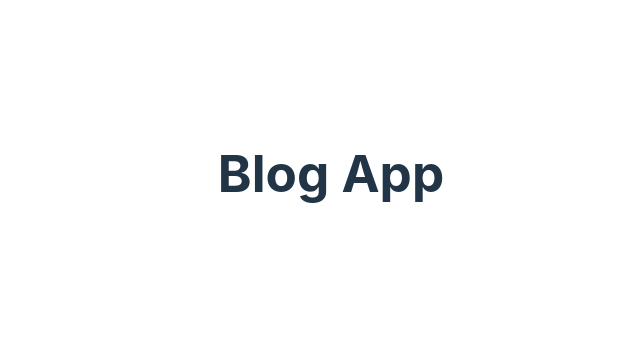
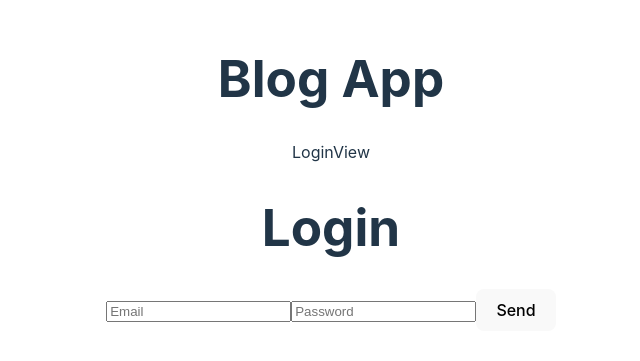
Before and after one commit to woragis/blog-app, a React (Vite) app: page / in a window 1280 px wide. Shown: the part 227-588 px from the top of the page, without its empty margins (309-949 px from the left). Built offline with nearby package versions, Linux system fonts and the light colour scheme.

Commit message:
Create authentication pages and fix Dispatch with AppDispatch hook

```diff
--- a/src/App.tsx
+++ b/src/App.tsx
@@ -1,9 +1,11 @@
 import "./App.css";
+import Login from "./pages/Login";
 
 function App() {
   return (
     <>
       <h1>Blog App</h1>
+      <Login />
     </>
   );
 }
--- /dev/null
+++ b/src/features/hooks.ts
@@ -0,0 +1,4 @@
+import { useDispatch } from "react-redux";
+import type { AppDispatch } from "./store";
+
+export const useAppDispatch: () => AppDispatch = useDispatch;
--- /dev/null
+++ b/src/pages/Login/index.tsx
@@ -0,0 +1,10 @@
+import { useLoginModel } from "./model";
+import { LoginView } from "./view";
+
+const Login = () => {
+  const model = useLoginModel();
+
+  return <LoginView {...model} />;
+};
+
+export default Login;
--- /dev/null
+++ b/src/pages/Login/model.tsx
@@ -0,0 +1,3 @@
+export const useLoginModel = () => {
+  return {};
+};
--- /dev/null
+++ b/src/pages/Login/view.tsx
@@ -0,0 +1,54 @@
+import { ChangeEvent, FormEvent, useState } from "react";
+import { useLoginModel } from "./model";
+import { LoginInterface } from "../../types/auth.types";
+import { login } from "../../features/auth/authSlice";
+import { useAppDispatch } from "../../features/hooks";
+import { useSelector } from "react-redux";
+import { RootState } from "../../features/store";
+
+export const LoginView = ({}: ReturnType<typeof useLoginModel>) => {
+  const dispatch = useAppDispatch();
+  const auth = useSelector((state: RootState) => state.auth);
+  const [loginData, setLoginData] = useState<LoginInterface>(
+    {} as LoginInterface
+  );
+  const handleLoginChange = (event: ChangeEvent<HTMLInputElement>) => {
+    setLoginData(
+      (prevState) =>
+        (prevState = { ...prevState, [event.target.name]: event.target.value })
+    );
+  };
+  const handleLoginSubmit = (event: FormEvent) => {
+    event.preventDefault();
+    dispatch(login(loginData));
+  };
+  return (
+    <div>
+      LoginView
+      <h1>Login</h1>
+      <div>
+        <form action="" method="post" onSubmit={handleLoginSubmit}>
+          <input
+            type="text"
+            name="email"
+            id="email"
+            placeholder="Email"
+            value={loginData.email}
+            onChange={handleLoginChange}
+          />
+          <input
+            type="text"
+            name="password"
+            id="password"
+            placeholder="Password"
+            value={loginData.password}
+            onChange={handleLoginChange}
+          />
+          <button>Send</button>
+        </form>
+        {auth.status === "loading" && <p>Loading...</p>}
+        {auth.error && <p style={{ color: "red" }}>{auth.error}</p>}
+      </div>
+    </div>
+  );
+};
--- /dev/null
+++ b/src/pages/Register/view.tsx
@@ -0,0 +1,63 @@
+import { ChangeEvent, FormEvent, useState } from "react";
+import { useAppDispatch } from "../../features/hooks";
+import { useSelector } from "react-redux";
+import { RootState } from "../../features/store";
+import { register } from "../../features/auth/authSlice";
+import { RegisterInterface } from "../../types/auth.types";
+
+export const RegisterView = () => {
+  const dispatch = useAppDispatch(); // Use the typed dispatch
+  const auth = useSelector((state: RootState) => state.auth); // Access auth state
+  const [registerData, setRegisterData] = useState<RegisterInterface>(
+    {} as RegisterInterface
+  );
+
+  const handleRegisterChange = (event: ChangeEvent<HTMLInputElement>) => {
+    setRegisterData((prevState) => ({
+      ...prevState,
+      [event.target.name]: event.target.value,
+    }));
+  };
+
+  const handleRegisterSubmit = (event: FormEvent) => {
+    event.preventDefault();
+    dispatch(register(registerData)); // Dispatch the register thunk
+  };
+
+  return (
+    <div>
+      <h1>Register</h1>
+      <div>
+        <form action="" method="post" onSubmit={handleRegisterSubmit}>
+          <input
+            type="text"
+            name="name"
+            id="name"
+            placeholder="Name"
+            value={registerData.name || ""}
+            onChange={handleRegisterChange}
+          />
+          <input
+            type="text"
+            name="email"
+            id="email"
+            placeholder="Email"
+            value={registerData.email || ""}
+            onChange={handleRegisterChange}
+          />
+          <input
+            type="password"
+            name="password"
+            id="password"
+            placeholder="Password"
+            value={registerData.password || ""}
+            onChange={handleRegisterChange}
+          />
+          <button>Register</button>
+        </form>
+        {auth.status === "loading" && <p>Loading...</p>}
+        {auth.error && <p style={{ color: "red" }}>{auth.error}</p>}
+      </div>
+    </div>
+  );
+};
```
Also changed, not shown: src/pages/Register/index.tsx (added), src/pages/Register/model.tsx (added).
